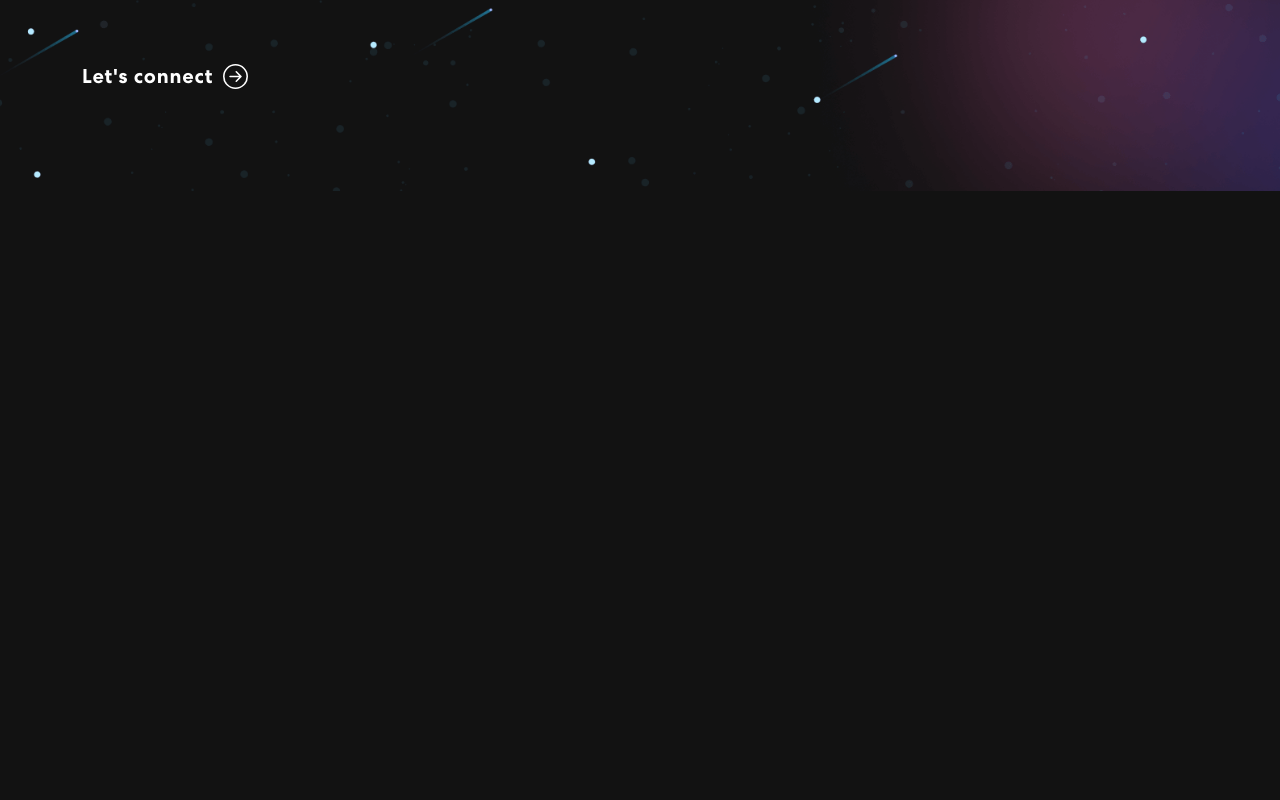
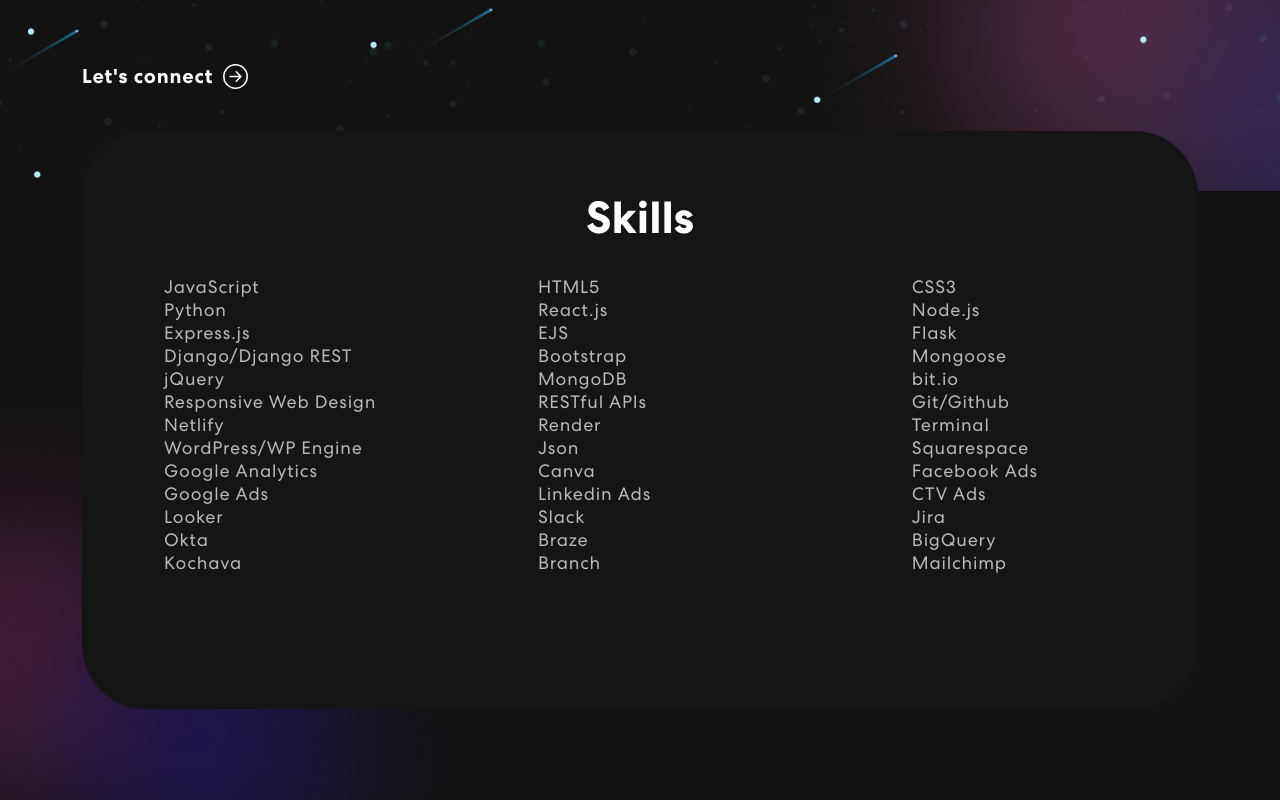
Before and after one commit to rockcat96/my-portfolio, a React (Create React App) app: page / in a window 1280 px wide. Shown: the part 680-1480 px from the top of the page. Before the commit the page ends 871 px from the top, so only its background shows below. Built offline with nearby package versions, Linux system fonts and the light colour scheme.

Commit message:
adds skill section

```diff
--- a/package.json
+++ b/package.json
@@ -11,6 +11,7 @@
     "react-bootstrap": "^2.7.2",
     "react-bootstrap-icons": "^1.10.2",
     "react-dom": "^18.2.0",
+    "react-multi-carousel": "^2.8.2",
     "react-scripts": "5.0.1",
     "web-vitals": "^2.1.4"
   },
--- a/src/App.css
+++ b/src/App.css
@@ -316,22 +316,26 @@
 	font-size: 45px;
 	font-weight: 700;
 }
-.skill p {
+.skill ul {
     color: #B8B8B8;
     font-size: 18px;
     letter-spacing: 0.8px;
     line-height: 1.5em;
     margin: 14px 0 75px 0;
+
+    margin-top: 3%;
+    list-style-type: none;
+    text-align: left;
+    width: 100%;
+    display: grid;
+    grid-template-rows: auto;
+    grid-template-columns: 33% 33% 33%;
+    grid-auto-flow: row;
+    grid-column-gap: 5%;
+    -webkit-column-gap: 5%;
+    column-gap: 5%;
 }
-.skill-slider {
-  width: 80%;
-  margin: 0 auto;
-  position: relative;
-}
-.skill-slider .item img {
-  width: 50%;
-  margin: 0 auto 15px auto;
-}
+
 .background-image-left {
   top: 28%;
   position: absolute;
--- a/src/App.js
+++ b/src/App.js
@@ -2,6 +2,7 @@
 import './App.css';
 import { NavBar } from './components/NavBar';
 import { Banner } from './components/Banner';
+import { Skills } from './components/Skills';
 import 'bootstrap/dist/css/bootstrap.min.css'
 
 function App() {
@@ -9,6 +10,7 @@
     <div className="App">
       <NavBar/>
       <Banner/>
+      <Skills/>
     </div>
   );
 }
--- a/src/components/NavBar.js
+++ b/src/components/NavBar.js
@@ -41,6 +41,7 @@
         <Nav className="me-auto">
           <Nav.Link href="#about" className={activeLink === "about" ? "active navbar-link" : "navbar-link"} onClick={()=>{ onUpdateActiveLink("about")}}>About</Nav.Link>
           <Nav.Link href="#projects" className={activeLink === "projects" ? "active navbar-link" : "navbar-link"} onClick={()=>{ onUpdateActiveLink("projects")}}>Projects</Nav.Link>
+          <Nav.Link href="#skills" className={activeLink === "skills" ? "active navbar-link" : "navbar-link"} onClick={()=>{ onUpdateActiveLink("skills")}}>Skills</Nav.Link>
           <Nav.Link href="#experience" className={activeLink === "experience" ? "active navbar-link" : "navbar-link"} onClick={()=>{ onUpdateActiveLink("experience")}}>Experience</Nav.Link>
           <Nav.Link href="#education" className={activeLink === "education" ? "active navbar-link" : "navbar-link"} onClick={()=>{ onUpdateActiveLink("education")}}>Education</Nav.Link>
           <Nav.Link href="#interests" className={activeLink === "interests" ? "active navbar-link" : "navbar-link"} onClick={()=>{ onUpdateActiveLink("interests")}}>Interests</Nav.Link>
--- /dev/null
+++ b/src/components/Skills.js
@@ -0,0 +1,92 @@
+import Carousel from "react-multi-carousel"
+import "react-multi-carousel/lib/styles.css"
+import meter1 from "../assets/img/meter1.svg";
+import meter2 from "../assets/img/meter2.svg";
+import meter3 from "../assets/img/meter3.svg";
+import arrow1 from "../assets/img/arrow1.svg";
+import arrow2 from "../assets/img/arrow2.svg";
+import colorSharp from "../assets/img/color-sharp.png"
+
+
+export const Skills = () => {
+    const responsive = {
+        superLargeDesktop: {
+            // the naming can be any, depends on you.
+            breakpoint: { max: 4000, min: 3000 },
+            items: 5
+          },
+          desktop: {
+            breakpoint: { max: 3000, min: 1024 },
+            items: 3
+          },
+          tablet: {
+            breakpoint: { max: 1024, min: 464 },
+            items: 2
+          },
+          mobile: {
+            breakpoint: { max: 464, min: 0 },
+            items: 1
+          }
+    }
+
+    return (
+        <section className="skill" id="skills">
+            <div className="container">
+                <div className="row">
+                    <div className="col-12">
+                        <div className="skill-bx wow zoomIn">
+                            <h2>Skills</h2>
+                            <ul>
+                                <li>JavaScript</li>
+                                <li>HTML5</li>
+                                <li>CSS3</li>
+                                <li>Python</li>
+                                <li>React.js</li>
+                                <li>Node.js</li>
+                                <li>Express.js</li>
+                                <li>EJS</li>
+                                <li>Flask</li>
+                                <li>Django/Django REST</li>
+                                <li>Bootstrap</li>
+                                <li>Mongoose</li>
+                                <li>jQuery</li>
+                                <li>MongoDB</li>
+                                <li>bit.io</li>
+                                <li>Responsive Web Design</li>
+                                <li>RESTful APIs</li>
+                                <li>Git/Github</li>
+                                <li>Netlify</li>
+                                <li>Render</li>
+                                <li>Terminal</li>
+                                <li>WordPress/WP Engine</li>
+                                <li>Json</li>
+                                <li>Squarespace</li>
+                                <li>Google Analytics</li>
+                                <li>Canva</li>
+                                <li>Facebook Ads</li>
+                                <li>Google Ads</li>
+                                <li>Linkedin Ads</li>
+                                <li>CTV Ads</li>
+                                <li>Looker</li>
+                                <li>Slack</li>
+                                <li>Jira</li>
+                                <li>Okta</li>
+                                <li>Braze</li>
+                                <li>BigQuery</li>
+                                <li>Kochava</li>
+                                <li>Branch</li>
+                                <li>Mailchimp</li>
+                            </ul>
+                        </div>
+                    </div>
+                </div>
+            </div>
+            <img className="background-image-left" src={colorSharp} alt="Image" />
+        </section>
+      )
+
+
+
+
+
+}
```
Also changed, not shown: 1 other file (tests, documents, lock files or other folders).
